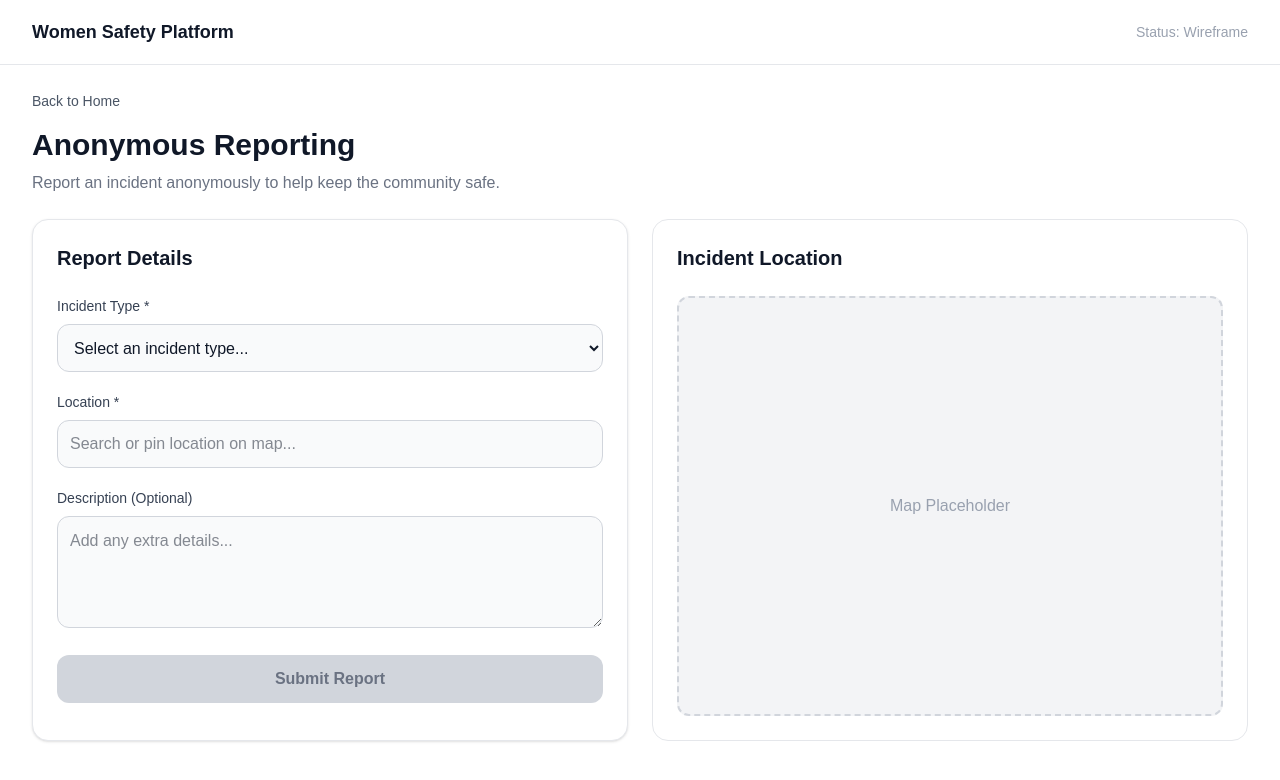
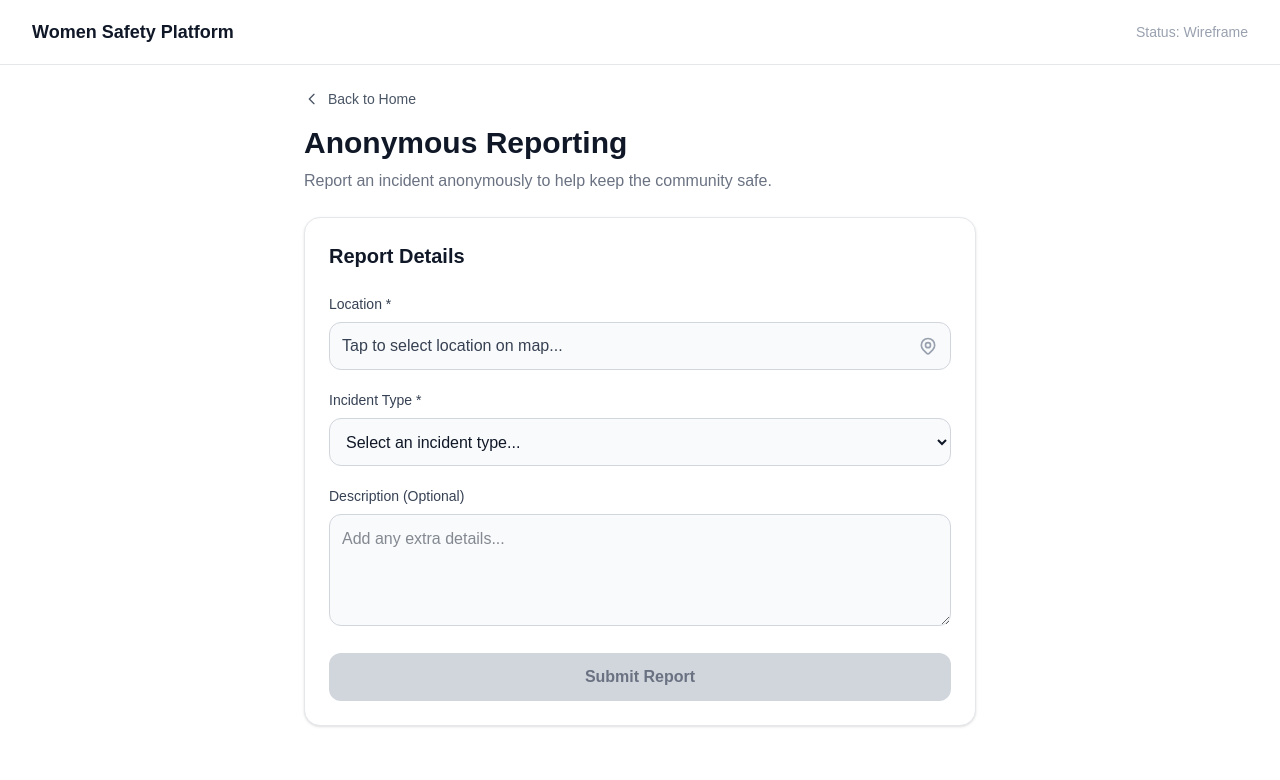
Before and after one commit to aliyakhansa21/FinProGroup4-SISTECH, a Next.js app: page /report in a window 1280 px wide. Shown: the top 780 px of the page. Built offline with nearby package versions, Linux system fonts and the light colour scheme.

Commit message:
feat: enhance report form with location selection and map modal

```diff
--- a/src/app/report/page.js
+++ b/src/app/report/page.js
@@ -1,16 +1,17 @@
 import Link from "next/link";
-import ReportFormPlaceholder from "@/components/report/ReportFormPlaceholder";
-import MapPlaceholder from "@/components/report/MapPlaceholder";
 import ReportForm from "@/components/report/ReportForm";
 
 export default function ReportPage() {
   return (
-    <div className="space-y-6">
+    <div className="max-w-2xl mx-auto space-y-6">
       <div>
         <Link
           href="/"
-          className="inline-flex items-center gap-2 text-sm font-medium text-gray-600 hover:text-black-800 transition-colors mb-4"
+          className="inline-flex items-center gap-2 text-sm font-medium text-gray-600 hover:text-gray-900 transition-colors mb-4"
         >
+          <svg className="w-4 h-4" fill="none" stroke="currentColor" viewBox="0 0 24 24">
+            <path strokeLinecap="round" strokeLinejoin="round" strokeWidth={2} d="M15 19l-7-7 7-7" />
+          </svg>
           Back to Home
         </Link>
         <h1 className="text-3xl font-bold text-gray-900">
@@ -22,11 +23,7 @@ export default function ReportPage() {
         </p>
       </div>
 
-      <div className="grid gap-6 lg:grid-cols-2">
-        <ReportForm />
-
-        <MapPlaceholder />
-      </div>
+      <ReportForm />
     </div>
   );
 }
--- a/src/components/report/ReportForm.js
+++ b/src/components/report/ReportForm.js
@@ -9,7 +9,9 @@ export default function ReportForm() {
     const [message, setMessage] = useState(null);
     const [isOffline, setIsOffline] = useState(false);
 
-    // detect network status changes
+    // State untuk mengatur modal peta
+    const [isMapOpen, setIsMapOpen] = useState(false);
+
     useEffect(() => {
         setIsOffline(!navigator.onLine);
         const handleOnline = () => setIsOffline(false);
@@ -24,7 +26,6 @@ export default function ReportForm() {
         };
     }, []);
 
-    // validation: check if required fields are filled
     const isFormValid = incidentType !== "" && location !== "";
 
     const handleSubmit = (e) => {
@@ -38,7 +39,6 @@ export default function ReportForm() {
             timestamp: new Date().toISOString(),
         };
 
-        // error scenario: if the user is offline, save the report as a draft in localStorage and show an error message
         if (isOffline) {
             const existingDrafts = JSON.parse(localStorage.getItem("offlineReports") || "[]");
             existingDrafts.push(reportData);
@@ -48,7 +48,6 @@ export default function ReportForm() {
             return;
         }
 
-        // main scenario: simulate sending the report to the backend
         setTimeout(() => {
             setMessage({ type: "success", text: "Anonymous Report Submitted Successfully" });
             setIncidentType("");
@@ -57,8 +56,14 @@ export default function ReportForm() {
         }, 500);
     };
 
+    // Fungsi simulasi saat user menekan "Confirm Location" di peta
+    const handleConfirmLocation = () => {
+        setLocation("Selected from Map (Lat: 41.8781, Lng: -87.6298)");
+        setIsMapOpen(false);
+    };
+
     return (
-        <div className="rounded-2xl border border-gray-200 bg-white p-6 shadow-sm">
+        <div className="rounded-2xl border border-gray-200 bg-white p-6 shadow-sm relative">
             <h2 className="text-xl font-semibold text-gray-900">Report Details</h2>
 
             {message && (
@@ -68,6 +73,22 @@ export default function ReportForm() {
             )}
 
             <form onSubmit={handleSubmit} className="mt-6 space-y-5">
+                <div>
+                    <label className="mb-2 block text-sm font-medium text-gray-700">Location *</label>
+                    <button
+                        type="button"
+                        onClick={() => setIsMapOpen(true)}
+                        className="w-full h-12 rounded-xl border border-gray-300 bg-gray-50 text-left px-3 text-gray-700 focus:border-purple-500 focus:ring-purple-500 flex justify-between items-center"
+                    >
+                        <span>{location ? "Location Selected" : "Tap to select location on map..."}</span>
+                        <svg className="w-5 h-5 text-gray-400" fill="none" stroke="currentColor" viewBox="0 0 24 24">
+                            <path strokeLinecap="round" strokeLinejoin="round" strokeWidth={2} d="M17.657 16.657L13.414 20.9a1.998 1.998 0 01-2.827 0l-4.243-4.243a8 8 0 1111.314 0z" />
+                            <path strokeLinecap="round" strokeLinejoin="round" strokeWidth={2} d="M15 11a3 3 0 11-6 0 3 3 0 016 0z" />
+                        </svg>
+                    </button>
+                    {location && <p className="mt-2 text-xs text-green-600 font-medium">{location}</p>}
+                </div>
+
                 <div>
                     <label className="mb-2 block text-sm font-medium text-gray-700">Incident Type *</label>
                     <select
@@ -81,17 +102,6 @@ export default function ReportForm() {
                         <option value="Physical Contact">Unwanted Physical Contact</option>
                         <option value="Other">Other</option>
                     </select>
-                </div>
-
-                <div>
-                    <label className="mb-2 block text-sm font-medium text-gray-700">Location *</label>
-                    <input
-                        type="text"
-                        value={location}
-                        onChange={(e) => setLocation(e.target.value)}
-                        placeholder="Search or pin location on map..."
-                        className="w-full h-12 rounded-xl border border-gray-300 bg-gray-50 text-gray-900 px-3 focus:border-purple-500 focus:ring-purple-500"
-                    />
                 </div>
 
                 <div>
@@ -116,6 +126,49 @@ export default function ReportForm() {
                 Submit Report
                 </button>
             </form>
+
+            {/* MODAL FULL-SCREEN PETA */}
+            {isMapOpen && (
+                <div className="fixed inset-0 z-50 flex flex-col bg-gray-50">
+                    {/* Header Modal */}
+                    <div className="bg-white px-4 py-4 flex items-center border-b border-gray-200">
+                        <button onClick={() => setIsMapOpen(false)} className="mr-4 text-gray-800">
+                            <svg className="w-6 h-6" fill="none" stroke="currentColor" viewBox="0 0 24 24">
+                                <path strokeLinecap="round" strokeLinejoin="round" strokeWidth={2} d="M15 19l-7-7 7-7" />
+                            </svg>
+                        </button>
+                        <h2 className="text-lg font-bold text-gray-900">Share Location</h2>
+                    </div>
+
+                    {/* Area Peta (Sementara div kosong sebelum ada react-leaflet) */}
+                    <div className="flex-1 relative bg-gray-200 flex flex-col items-center justify-center">
+                        <p className="absolute top-6 text-gray-500 font-medium z-10 bg-white/80 px-4 py-2 rounded-full text-sm shadow-sm">
+                            Tap on the map to select the location
+                        </p>
+
+                        {/* Placeholder Peta */}
+                        <div className="text-gray-400 flex flex-col items-center">
+                            <svg className="w-12 h-12 mb-2" fill="currentColor" viewBox="0 0 24 24">
+                                <path d="M12 2C8.13 2 5 5.13 5 9c0 5.25 7 13 7 13s7-7.75 7-13c0-3.87-3.13-7-7-7zm0 9.5c-1.38 0-2.5-1.12-2.5-2.5s1.12-2.5 2.5-2.5 2.5 1.12 2.5 2.5-1.12 2.5-2.5 2.5z"/>
+                            </svg>
+                            <span>Map Area (Ready for react-leaflet)</span>
+                        </div>
+                    </div>
+
+                    {/* Footer / Bottom Sheet Modal */}
+                    <div className="bg-white p-6 border-t border-gray-200 shadow-[0_-4px_6px_-1px_rgba(0,0,0,0.05)] rounded-t-3xl">
+                        <div className="h-12 w-full border border-gray-300 rounded-xl mb-4 bg-gray-50 flex items-center px-4 text-gray-500 text-sm">
+                            Coordinates / Address will appear here
+                        </div>
+                        <button
+                            onClick={handleConfirmLocation}
+                            className="w-full h-12 bg-gray-800 text-white rounded-xl font-semibold hover:bg-black transition-colors"
+                        >
+                            Confirm Location
+                        </button>
+                    </div>
+                </div>
+            )}
         </div>
     );
 }
```
